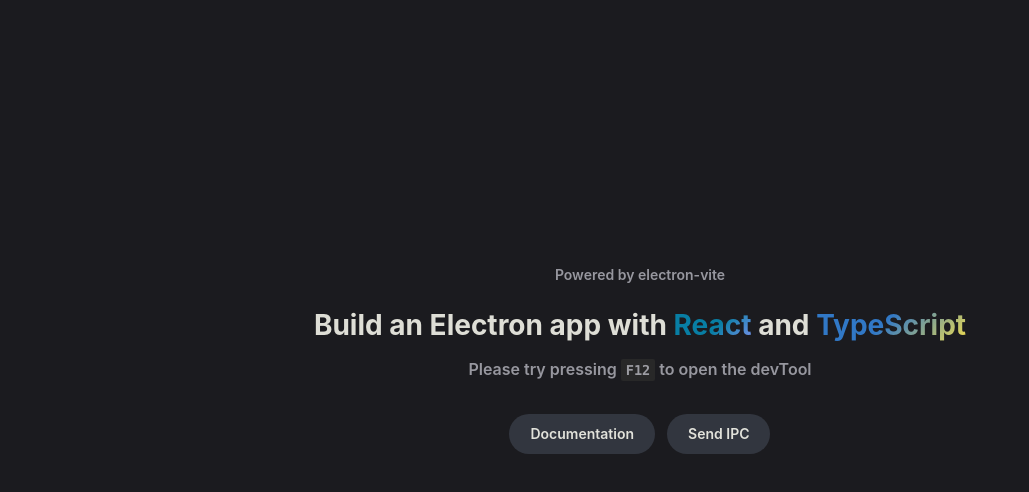
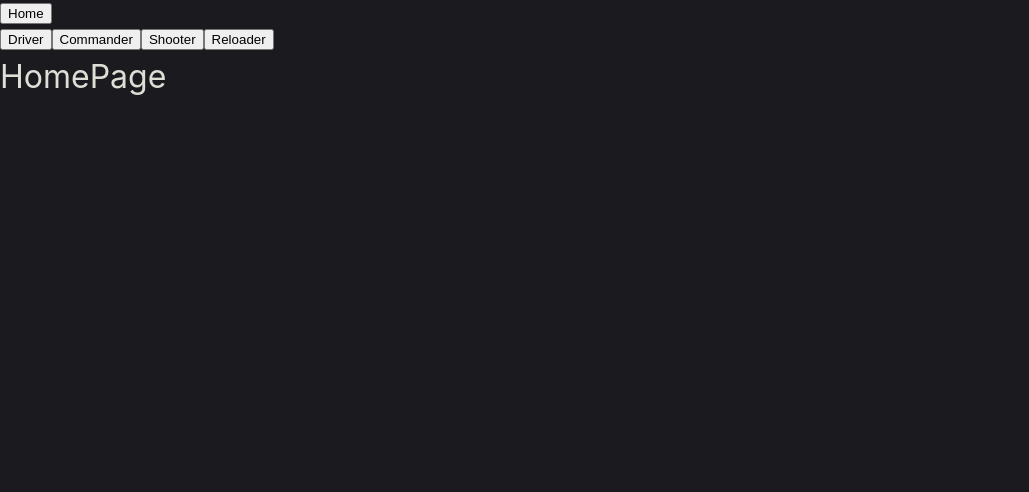
Before and after one commit to KubaBir/Leopard, a React (Vite) app in the folder src/renderer/: page / in a window 1280 px wide. Shown: the top 492 px of the page, without its empty margins (0-1029 px from the left). Built offline with nearby package versions, Linux system fonts and the light colour scheme.

Commit message:
add routing

```diff
--- a/src/renderer/src/App.tsx
+++ /dev/null
@@ -1,30 +0,0 @@
-function App(): JSX.Element {
-  const ipcHandle = (): void => window.electron.ipcRenderer.send('ping')
-
-  return (
-    <>
-      <div className="creator">Powered by electron-vite</div>
-      <div className="text">
-        Build an Electron app with <span className="react">React</span>
-        &nbsp;and <span className="ts">TypeScript</span>
-      </div>
-      <p className="tip">
-        Please try pressing <code>F12</code> to open the devTool
-      </p>
-      <div className="actions">
-        <div className="action">
-          <a href="https://electron-vite.org/" target="_blank" rel="noreferrer">
-            Documentation
-          </a>
-        </div>
-        <div className="action">
-          <a target="_blank" rel="noreferrer" onClick={ipcHandle}>
-            Send IPC
-          </a>
-        </div>
-      </div>
-    </>
-  )
-}
-
-export default App
--- /dev/null
+++ b/src/renderer/src/Router.tsx
@@ -0,0 +1,20 @@
+import { BrowserRouter as Router, Routes, Route } from 'react-router-dom'
+import Home from './pages/Home'
+import Driver from './pages/Driver'
+import Shooter from './pages/Shooter'
+import Reloader from './pages/Reloader'
+import Commander from './pages/Commander'
+
+export function AppRouter(): JSX.Element {
+  return (
+    <Router>
+      <Routes>
+        <Route path="/" element={<Home />} />
+        <Route path="/driver" element={<Driver />} />
+        <Route path="/shooter" element={<Shooter />} />
+        <Route path="/reloader" element={<Reloader />} />
+        <Route path="/commander" element={<Commander />} />
+      </Routes>
+    </Router>
+  )
+}
--- a/src/renderer/src/assets/main.css
+++ b/src/renderer/src/assets/main.css
@@ -2,172 +2,3 @@
 @tailwind base;
 @tailwind components;
 @tailwind utilities;
-
-body {
-  display: flex;
-  align-items: center;
-  justify-content: center;
-  overflow: hidden;
-  background-size: cover;
-  user-select: none;
-}
-
-code {
-  font-weight: 600;
-  padding: 3px 5px;
-  border-radius: 2px;
-  background-color: var(--color-background-mute);
-  font-family:
-    ui-monospace,
-    SFMono-Regular,
-    SF Mono,
-    Menlo,
-    Consolas,
-    Liberation Mono,
-    monospace;
-  font-size: 85%;
-}
-
-#root {
-  display: flex;
-  align-items: center;
-  justify-content: center;
-  flex-direction: column;
-  margin-bottom: 80px;
-}
-
-.logo {
-  margin-bottom: 20px;
-  -webkit-user-drag: none;
-  height: 128px;
-  width: 128px;
-  will-change: filter;
-  transition: filter 300ms;
-}
-
-.logo:hover {
-  filter: drop-shadow(0 0 1.2em #6988e6aa);
-}
-
-.creator {
-  font-size: 14px;
-  line-height: 16px;
-  color: var(--ev-c-text-2);
-  font-weight: 600;
-  margin-bottom: 10px;
-}
-
-.text {
-  font-size: 28px;
-  color: var(--ev-c-text-1);
-  font-weight: 700;
-  line-height: 32px;
-  text-align: center;
-  margin: 0 10px;
-  padding: 16px 0;
-}
-
-.tip {
-  font-size: 16px;
-  line-height: 24px;
-  color: var(--ev-c-text-2);
-  font-weight: 600;
-}
-
-.react {
-  background: -webkit-linear-gradient(315deg, #087ea4 55%, #7c93ee);
-  background-clip: text;
-  -webkit-background-clip: text;
-  -webkit-text-fill-color: transparent;
-  font-weight: 700;
-}
-
-.ts {
-  background: -webkit-linear-gradient(315deg, #3178c6 45%, #f0dc4e);
-  background-clip: text;
-  -webkit-background-clip: text;
-  -webkit-text-fill-color: transparent;
-  font-weight: 700;
-}
-
-.actions {
-  display: flex;
-  padding-top: 32px;
-  margin: -6px;
-  flex-wrap: wrap;
-  justify-content: flex-start;
-}
-
-.action {
-  flex-shrink: 0;
-  padding: 6px;
-}
-
-.action a {
-  cursor: pointer;
-  text-decoration: none;
-  display: inline-block;
-  border: 1px solid transparent;
-  text-align: center;
-  font-weight: 600;
-  white-space: nowrap;
-  border-radius: 20px;
-  padding: 0 20px;
-  line-height: 38px;
-  font-size: 14px;
-  border-color: var(--ev-button-alt-border);
-  color: var(--ev-button-alt-text);
-  background-color: var(--ev-button-alt-bg);
-}
-
-.action a:hover {
-  border-color: var(--ev-button-alt-hover-border);
-  color: var(--ev-button-alt-hover-text);
-  background-color: var(--ev-button-alt-hover-bg);
-}
-
-.versions {
-  position: absolute;
-  bottom: 30px;
-  margin: 0 auto;
-  padding: 15px 0;
-  font-family: 'Menlo', 'Lucida Console', monospace;
-  display: inline-flex;
-  overflow: hidden;
-  align-items: center;
-  border-radius: 22px;
-  background-color: #202127;
-  backdrop-filter: blur(24px);
-}
-
-.versions li {
-  display: block;
-  float: left;
-  border-right: 1px solid var(--ev-c-gray-1);
-  padding: 0 20px;
-  font-size: 14px;
-  line-height: 14px;
-  opacity: 0.8;
-  &:last-child {
-    border: none;
-  }
-}
-
-@media (max-width: 720px) {
-  .text {
-    font-size: 20px;
-  }
-}
-
-@media (max-width: 620px) {
-  .versions {
-    display: none;
-  }
-}
-
-@media (max-width: 350px) {
-  .tip,
-  .actions {
-    display: none;
-  }
-}
--- /dev/null
+++ b/src/renderer/src/components/Layout.tsx
@@ -0,0 +1,17 @@
+import { ReactNode } from 'react'
+import RedirectButton from './RedirectButton'
+
+interface LayoutProps {
+  children: ReactNode
+}
+
+export default function Layout({ children }: LayoutProps): JSX.Element {
+  return (
+    <div className="w-screen h-screen bg-blue-700 flex justify-center items-center relative">
+      <div className="absolute top-0 left-0 ">
+        <RedirectButton to="/">Home</RedirectButton>
+      </div>
+      <div className="flex flex-col justify-center items-center w-full h-full">{children}</div>
+    </div>
+  )
+}
--- /dev/null
+++ b/src/renderer/src/components/RedirectButton.tsx
@@ -0,0 +1,14 @@
+import { Link } from 'react-router-dom'
+
+interface RedirectButtonProps {
+  to: string
+  children: React.ReactNode
+}
+
+export default function RedirectButton({ to, children }: RedirectButtonProps): JSX.Element {
+  return (
+    <Link to={to}>
+      <button className="w-32 bg-gray-500 p-4">{children}</button>
+    </Link>
+  )
+}
--- a/src/renderer/src/main.tsx
+++ b/src/renderer/src/main.tsx
@@ -2,10 +2,10 @@
 
 import React from 'react'
 import ReactDOM from 'react-dom/client'
-import App from './App'
+import { AppRouter } from './Router'
 
 ReactDOM.createRoot(document.getElementById('root') as HTMLElement).render(
   <React.StrictMode>
-    <App />
+    <AppRouter />
   </React.StrictMode>
 )
--- /dev/null
+++ b/src/renderer/src/pages/Commander.tsx
@@ -0,0 +1,9 @@
+import Layout from '../components/Layout'
+
+export default function Commander(): JSX.Element {
+  return (
+    <Layout>
+      <h1>Commander</h1>
+    </Layout>
+  )
+}
--- /dev/null
+++ b/src/renderer/src/pages/Driver.tsx
@@ -0,0 +1,9 @@
+import Layout from '../components/Layout'
+
+export default function Driver(): JSX.Element {
+  return (
+    <Layout>
+      <h1>Driver Page</h1>
+    </Layout>
+  )
+}
--- /dev/null
+++ b/src/renderer/src/pages/Home.tsx
@@ -0,0 +1,17 @@
+import Layout from '../components/Layout'
+import RedirectButton from '../components/RedirectButton'
+
+export default function Home(): JSX.Element {
+  return (
+    <Layout>
+      <div className="flex w-full justify-center gap-5">
+        <RedirectButton to="/driver">Driver</RedirectButton>
+        <RedirectButton to="/commander">Commander</RedirectButton>
+        <RedirectButton to="/shooter">Shooter</RedirectButton>
+        <RedirectButton to="/reloader">Reloader</RedirectButton>
+      </div>
+
+      <h1>HomePage</h1>
+    </Layout>
+  )
+}
--- /dev/null
+++ b/src/renderer/src/pages/Reloader.tsx
@@ -0,0 +1,9 @@
+import Layout from '../components/Layout'
+
+export default function Reloader(): JSX.Element {
+  return (
+    <Layout>
+      <h1>Reloader</h1>
+    </Layout>
+  )
+}
--- /dev/null
+++ b/src/renderer/src/pages/Shooter.tsx
@@ -0,0 +1,9 @@
+import Layout from '../components/Layout'
+
+export default function Shooter(): JSX.Element {
+  return (
+    <Layout>
+      <h1>Shooter</h1>
+    </Layout>
+  )
+}
```
